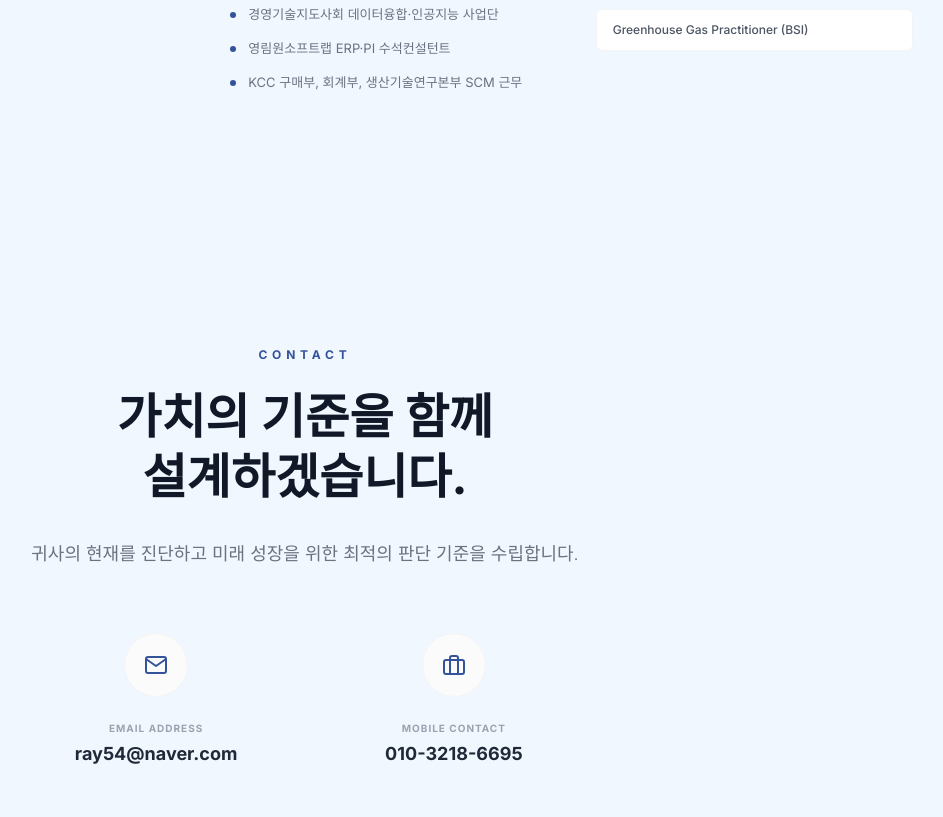
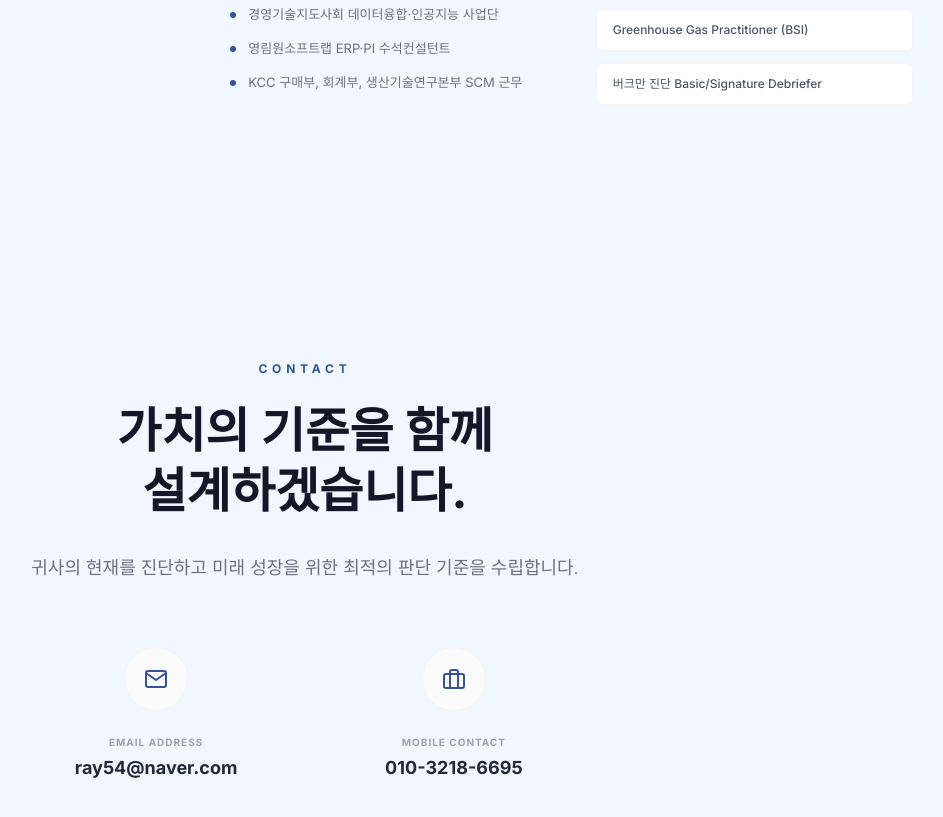
Before and after one commit to raylove0504-lgtm/OnValueLab, a plain HTML site: page index.html in a window 1280 px wide. Shown: the part 2359-3176 px from the top of the page, without its empty margins (335-1278 px from the left). Drawn offline with nearby package versions, Linux system fonts and the light colour scheme.

Commit message:
Add certification to index.html

```diff
--- a/index.html
+++ b/index.html
@@ -157,7 +157,7 @@
                 certifications: [
                     "경영지도사 (인적자원)", "물류관리사, 직업상담사 (2급)", "창업보육전문매니저, 기술신용평가사",
                     "데이터거래사, ERP 정보관리사 (1급)", "ESG 경영평가사, ESG 전문가(한경협)",
-                    "국가기술표준원 ESG 전문인력 수료", "ISO 9001, 14001, 45001 심사원", "Greenhouse Gas Practitioner (BSI)"
+                    "국가기술표준원 ESG 전문인력 수료", "ISO 9001, 14001, 45001 심사원", "Greenhouse Gas Practitioner (BSI)", "버크만 진단 Basic/Signature Debriefer"
                 ]
             },
             services: [
```
